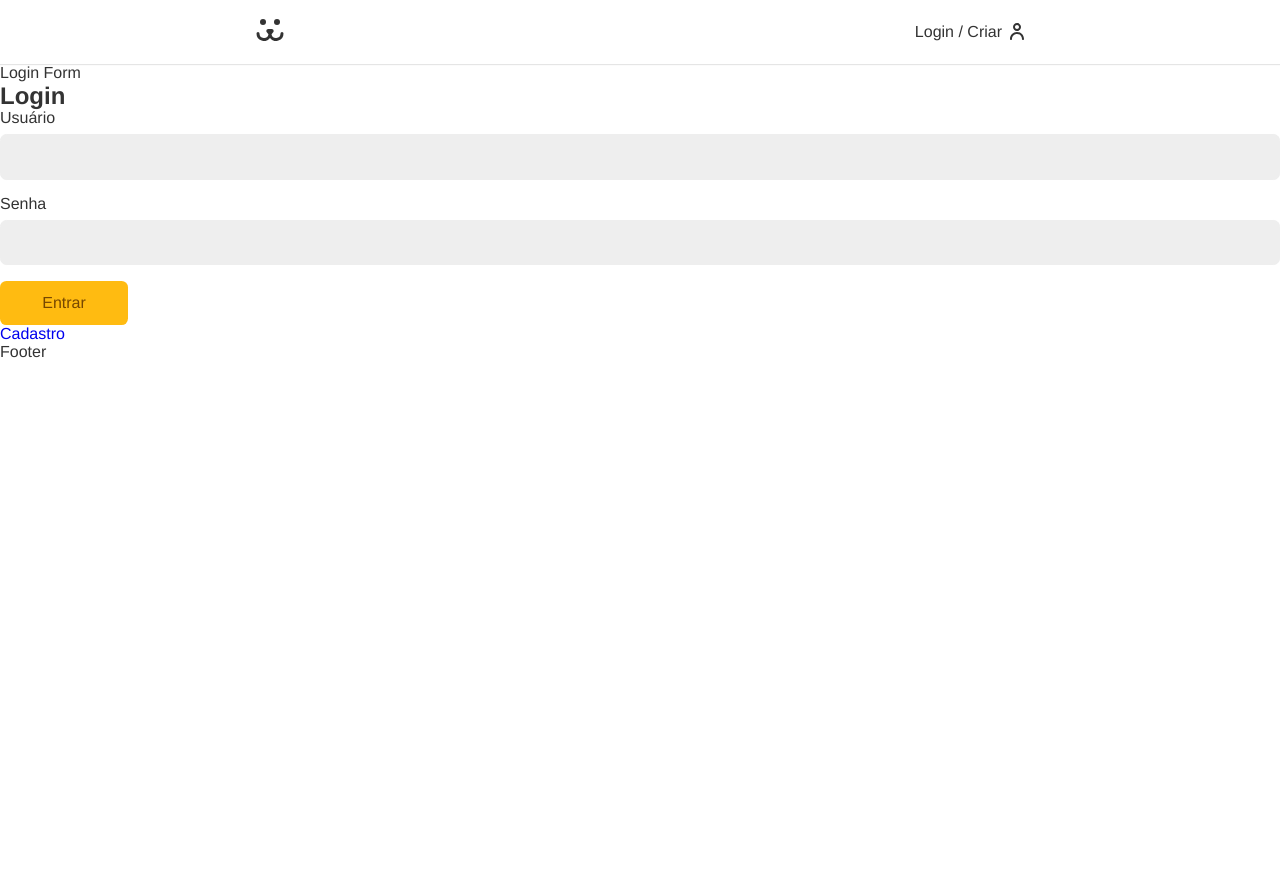
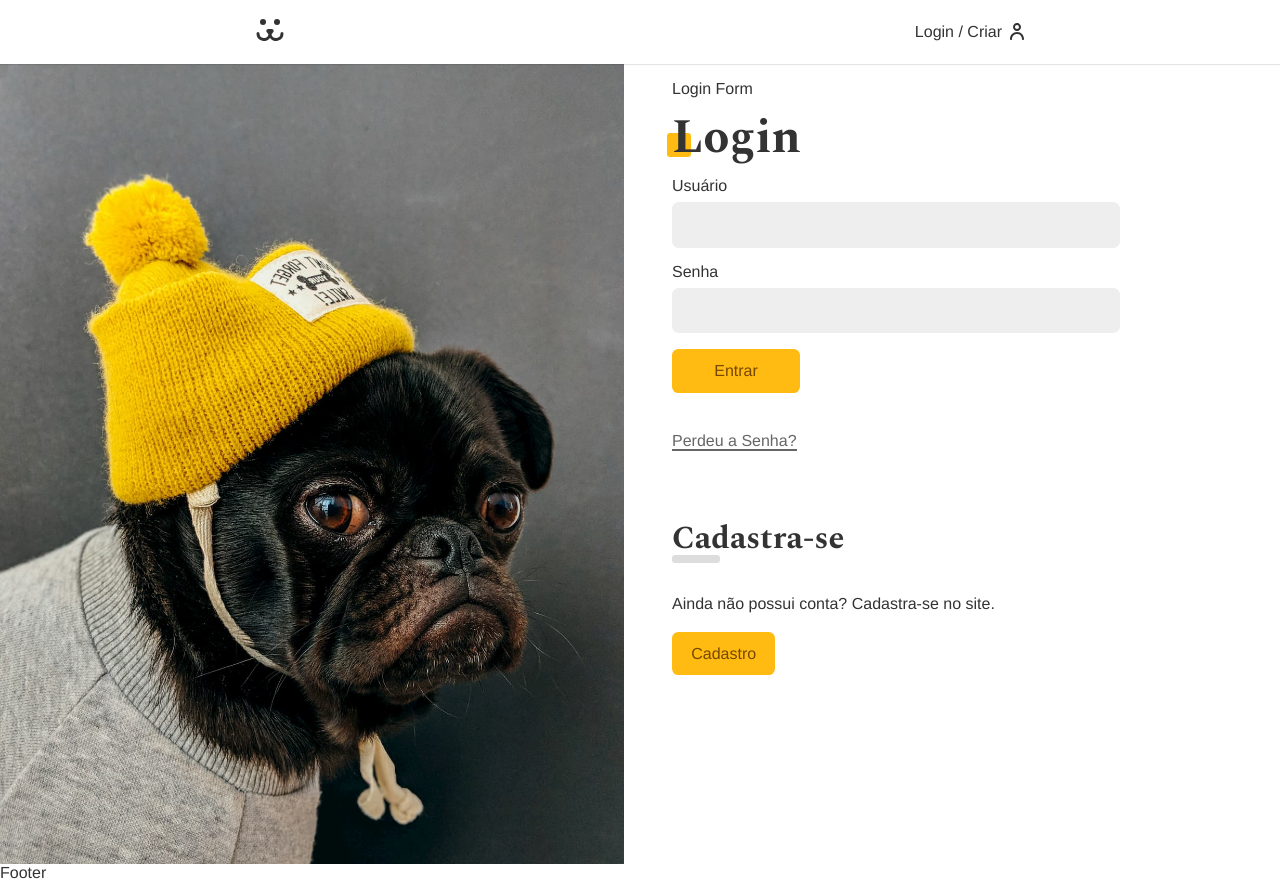
Before and after one commit to igorsantos97/dogs-react, a React (Create React App) app: page /login in a window 1280 px wide. Before the commit the page ends 800 px from the top, so only its background shows below. Built offline with nearby package versions, Linux system fonts and the light colour scheme.

Commit message:
Criar visual da tela de login

```diff
--- a/src/App.css
+++ b/src/App.css
@@ -1,10 +1,12 @@
+@import url('https://fonts.googleapis.com/css2?family=Spectral:wght@700&display=swap');
+
 * {
   box-sizing: border-box;
 }
 
 body {
   --type-first: Helvetica, Arial, sans-serif;
-  --type-second: 'Spectral', Georgia;
+  --type-second: 'Spectral', georgia;
   color: #333;
   font-family: var(--type-first);
   margin: 0px;
@@ -40,6 +42,7 @@
 }
 
 a {
+  color: #333;
   text-decoration: none;
 }
 
@@ -48,3 +51,38 @@
   padding: 0 1rem;
   margin: 0 auto;
 }
+
+.title {
+  font-family: var(--type-second);
+  line-height: 1;
+  font-size: 3rem;
+  margin: 1rem 0;
+  position: relative;
+  z-index: 1;
+}
+
+.title::after {
+  content: '';
+  display: block;
+  height: 1.5rem;
+  width: 1.5rem;
+  background: #fb1;
+  position: absolute;
+  bottom: 5px;
+  left: -5px;
+  border-radius: 0.2rem;
+  z-index: -1;
+}
+
+.animaLeft {
+  opacity: 0;
+  transform: translateX(-20px);
+  animation: animaLeft 0.3s forwards;
+}
+
+@keyframes animaLeft {
+  to {
+    opacity: 1;
+    transform: initial;
+  }
+}
--- /dev/null
+++ b/src/Components/Helper/Error.js
@@ -0,0 +1,8 @@
+import React from 'react';
+
+const Error = ({ error }) => {
+  if (!error) return null;
+  return <p style={{ color: '#f31', margin: '1rem 0' }}>{error}</p>;
+};
+
+export default Error;
--- a/src/Components/Login/Login.js
+++ b/src/Components/Login/Login.js
@@ -5,6 +5,7 @@
 import LoginPasswordLost from './LoginPasswordLost';
 import LoginPasswordReset from './LoginPasswordReset';
 import { UserContext } from '../../UserContext';
+import styles from './Login.module.css';
 
 const Login = () => {
   const { login } = React.useContext(UserContext);
@@ -12,7 +13,8 @@
   if (login === true) return <Navigate to="/conta" />;
 
   return (
-    <div>
+    <section className={styles.login}>
+      <div className={styles.forms}>
         <Routes>
           <Route path="/" element={<LoginForm />} />
           <Route path="criar" element={<LoginCreate />} />
@@ -20,6 +22,7 @@
           <Route path="resetar" element={<LoginPasswordReset />} />
         </Routes>
       </div>
+    </section>
   );
 };
 
--- /dev/null
+++ b/src/Components/Login/Login.module.css
@@ -0,0 +1,32 @@
+.login {
+  display: grid;
+  grid-template-columns: 1fr 1fr;
+  min-height: 100vh;
+  gap: 2rem;
+}
+
+.login::before {
+  content: '';
+  display: block;
+  background: url('../../Assets/login.jpg') no-repeat center center;
+  background-size: cover;
+}
+
+.forms {
+  max-width: 30rem;
+  padding: 1rem;
+}
+
+@media (max-width: 40rem) {
+  .login {
+    grid-template-columns: 1fr;
+  }
+
+  .login::before {
+    display: none;
+  }
+
+  .forms {
+    max-width: 100%;
+  }
+}
--- a/src/Components/Login/LoginForm.js
+++ b/src/Components/Login/LoginForm.js
@@ -4,6 +4,9 @@
 import Button from '../Forms/Button';
 import Input from '../Forms/Input';
 import { UserContext } from '../../UserContext';
+import Error from '../Helper/Error';
+import styles from './LoginForm.module.css';
+import stylesBtn from '../Forms/Button.module.css';
 
 const LoginForm = () => {
   const username = useForm();
@@ -20,10 +23,10 @@
   }
 
   return (
-    <section>
+    <section className="animaLeft">
       Login Form
-      <h1>Login</h1>
-      <form action="" onSubmit={handleSubmit}>
+      <h1 className="title">Login</h1>
+      <form className={styles.form} onSubmit={handleSubmit}>
         <Input label="Usuário" type="text" name="username" {...username} />
         <Input label="Senha" type="password" name="password" {...password} />
         {loading ? (
@@ -31,10 +34,19 @@
         ) : (
           <Button>Entrar</Button>
         )}
-
+        <Error error={error} />
         {error && <p>{error}</p>}
       </form>
-      <Link to="/login/criar">Cadastro</Link>
+      <Link className={styles.perdeu} to="/login/perdeu">
+        Perdeu a Senha?
+      </Link>
+      <div className={styles.cadastro}>
+        <h2 className={styles.subtitle}>Cadastra-se</h2>
+        <p>Ainda não possui conta? Cadastra-se no site.</p>
+        <Link className={stylesBtn.button} to="/login/criar">
+          Cadastro
+        </Link>
+      </div>
     </section>
   );
 };
--- /dev/null
+++ b/src/Components/Login/LoginForm.module.css
@@ -0,0 +1,42 @@
+.form {
+  margin-bottom: 2rem;
+}
+
+.perdeu {
+  display: inline-block;
+  color: #666;
+  padding: 0.5rem 0;
+  line-height: 1;
+}
+
+.perdeu::after {
+  content: '';
+  height: 2px;
+  width: 100%;
+  background: currentColor;
+  display: block;
+}
+
+.cadastro {
+  margin-top: 4rem;
+}
+
+.cadastro p {
+  margin-top: 2rem;
+  margin-bottom: 2rem;
+}
+
+.subtitle {
+  font-family: var(--type-second);
+  line-height: 1;
+  font-size: 2rem;
+}
+
+.subtitle::after {
+  content: '';
+  display: block;
+  background: #ddd;
+  height: 0.5rem;
+  border-radius: 0.2rem;
+  width: 3rem;
+}
```
Lines whose indentation alone changed are shown as unchanged.
